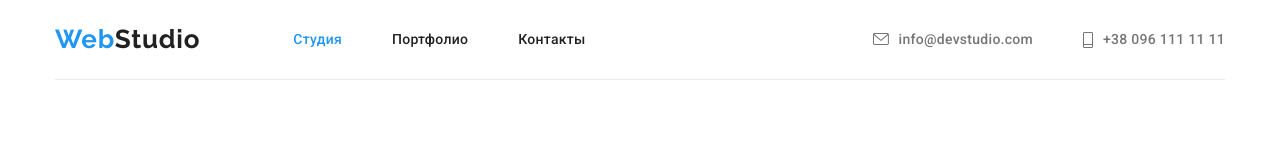
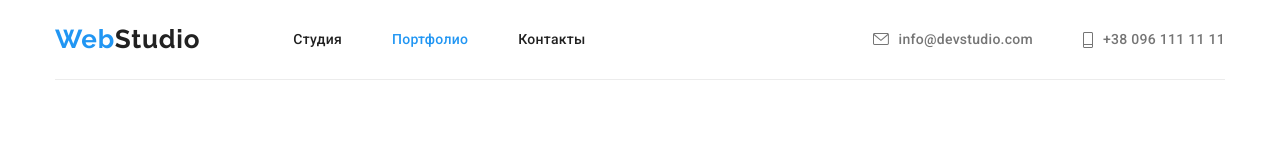
Before and after one commit to MykhailoBarchyna/goit-markup-hw-04, a plain HTML site: page portfolio.html in a window 1280 px wide. Shown: the top 160 px of the page. Drawn offline with nearby package versions, Linux system fonts and the light colour scheme.

Commit message:
Вносит поправки

```diff
--- a/portfolio.html
+++ b/portfolio.html
@@ -24,11 +24,11 @@
                     <ul class="nav-list">
                         <li class="nav-list-item">
                             <a href="./index.html" target="_self" rel="noopener noreferrer"
-                                class="nav-list-link current">Студия</a>
+                                class="nav-list-link webstudio">Студия</a>
                         </li>
                         <li class="nav-list-item">
                             <a href="./portfolio.html" target="_self" rel="noopener noreferrer"
-                                class="nav-list-link portfolio">Портфолио</a>
+                                class="nav-list-link current">Портфолио</a>
                         </li>
                         <li class="nav-list-item">
                             <a href="" class="nav-list-link">Контакты</a>
```
